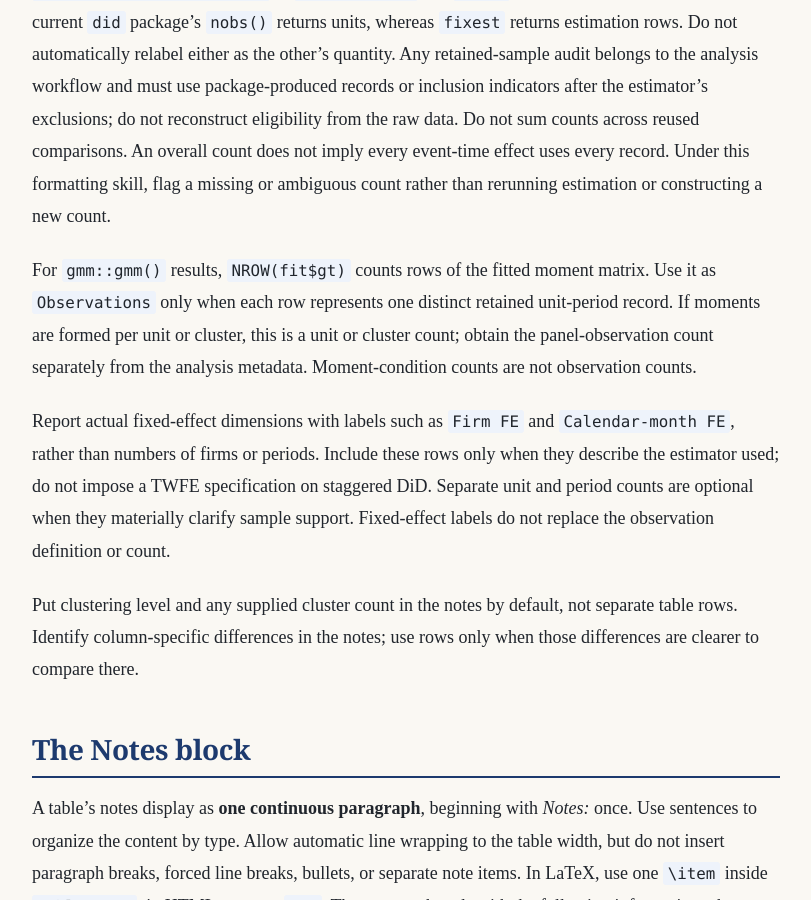
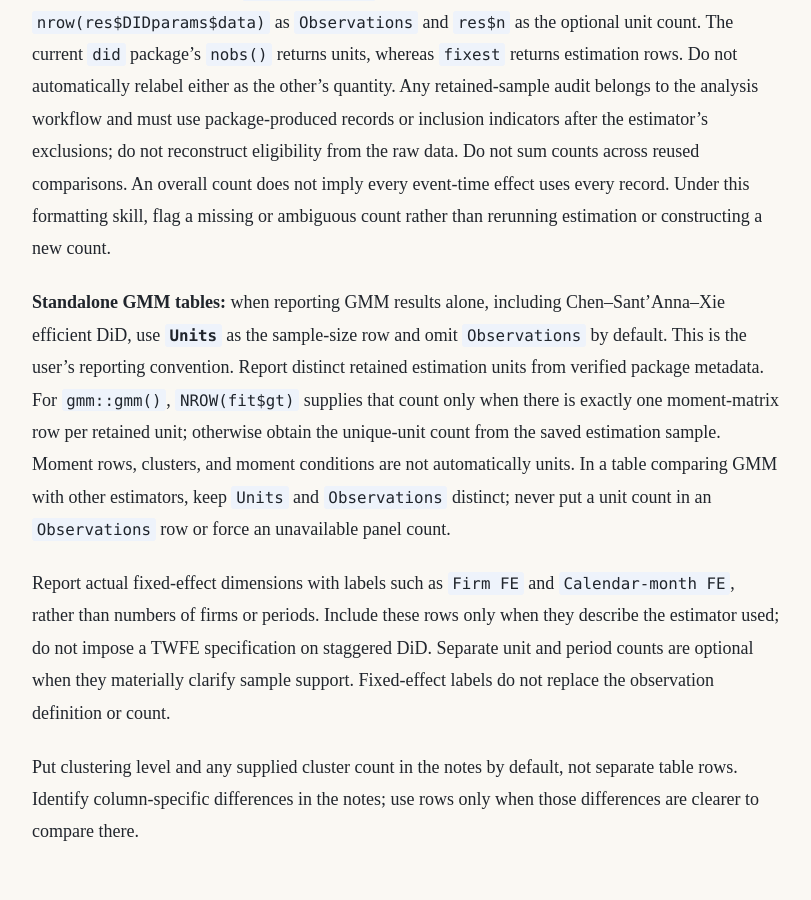
Before and after one commit to KaiGu2024/KaiGu2024.github.io, a Jekyll site: the page built from docs/skills/tables/SKILL.md, in a window 1280 px wide and 900 px high, scrolled down 4166 px. Shown: the whole window, without its empty margins (234-1045 px from the left). Built offline with Jekyll 4.4.1, drawn with Linux system fonts in a browser that asks for light colours; some of the changed text lies outside the part shown.

Commit message:
report units in standalone GMM tables

```diff
--- a/docs/skills/tables/SKILL.md
+++ b/docs/skills/tables/SKILL.md
@@ -63,7 +63,7 @@ A table is read, not glanced at: it exists to let the reader find an exact numbe
 
 ## Estimation observations and specification rows
 
-Use the row label **`Observations`**, meaning estimation observations, with a count for each specification. Do not label it `N` or append `(unit-periods)`. Define the observation unit in the notes when needed, for example, "Observations are firm-months."
+Use the row label **`Observations`**, meaning estimation observations, with a count for each specification, except for standalone GMM reporting below. Do not label it `N` or append `(unit-periods)`. Define the observation unit in the notes when needed, for example, "Observations are firm-months."
 
 For panel DiD, distinguish only these two cases:
 
@@ -74,7 +74,7 @@ Estimation observations need not equal the number of units multiplied by the num
 
 Obtain counts from the R estimator's verified accessor or saved sample metadata, following the [DiD package guidance](../did/guidance/r-packages-and-sample-counts.md). For panel `did::att_gt()` results, the analysis should supply `nrow(res$DIDparams$data)` as `Observations` and `res$n` as the optional unit count. The current `did` package's `nobs()` returns units, whereas `fixest` returns estimation rows. Do not automatically relabel either as the other's quantity. Any retained-sample audit belongs to the analysis workflow and must use package-produced records or inclusion indicators after the estimator's exclusions; do not reconstruct eligibility from the raw data. Do not sum counts across reused comparisons. An overall count does not imply every event-time effect uses every record. Under this formatting skill, flag a missing or ambiguous count rather than rerunning estimation or constructing a new count.
 
-For `gmm::gmm()` results, `NROW(fit$gt)` counts rows of the fitted moment matrix. Use it as `Observations` only when each row represents one distinct retained unit-period record. If moments are formed per unit or cluster, this is a unit or cluster count; obtain the panel-observation count separately from the analysis metadata. Moment-condition counts are not observation counts.
+**Standalone GMM tables:** when reporting GMM results alone, including Chen–Sant'Anna–Xie efficient DiD, use **`Units`** as the sample-size row and omit `Observations` by default. This is the user's reporting convention. Report distinct retained estimation units from verified package metadata. For `gmm::gmm()`, `NROW(fit$gt)` supplies that count only when there is exactly one moment-matrix row per retained unit; otherwise obtain the unique-unit count from the saved estimation sample. Moment rows, clusters, and moment conditions are not automatically units. In a table comparing GMM with other estimators, keep `Units` and `Observations` distinct; never put a unit count in an `Observations` row or force an unavailable panel count.
 
 Report actual fixed-effect dimensions with labels such as `Firm FE` and `Calendar-month FE`, rather than numbers of firms or periods. Include these rows only when they describe the estimator used; do not impose a TWFE specification on staggered DiD. Separate unit and period counts are optional when they materially clarify sample support. Fixed-effect labels do not replace the observation definition or count.
 
@@ -142,7 +142,7 @@ Keep each estimate attached to its source outcome, specification, sample, uncert
 
 Two layers, in order:
 
-**Journal rules (mechanical):** header rows (`\toprule`, column titles, `\midrule`); coefficient rows with SE in parentheses (or below, per journal); significance stars per the journal's convention; summary rows (`\midrule`, then `Observations`, R² when applicable); `\bottomrule`; notes line (`\multicolumn{...}{l}{\textit{Notes:} ...}`).
+**Journal rules (mechanical):** header rows (`\toprule`, column titles, `\midrule`); coefficient rows with SE in parentheses (or below, per journal); significance stars per the journal's convention; summary rows (`\midrule`, then `Observations`, or `Units` for standalone GMM, R² when applicable); `\bottomrule`; notes line (`\multicolumn{...}{l}{\textit{Notes:} ...}`).
 
 **Design pass (presentation):** identify the comparison readers need to make, then choose row/column orientation or stacked panels to support it. Relabel cryptic variable names (ask the user when a name is ambiguous — never guess what an abbreviation means); name the substantive outcome in the header and move measurement qualifications into the notes. Set a consistent decimal count per column; allocate width for complete estimates and intervals, wrapping labels and headers before adjusting padding; demote controls to a panel if the headline rows are crowded. The design pass changes labels, layout, and decimal display — never the underlying values (see Non-negotiable rule 1).
 
@@ -152,7 +152,7 @@ Two layers, in order:
 - Every estimate remains paired with the correct outcome, specification, sample, uncertainty, and note after reordering or relabeling; an unchanged collection of numbers is insufficient
 - Every star matches its p-value per the journal's convention
 - Column count is consistent across all rows (no `&` mismatches)
-- Sample counts preserved exactly, with `Observations` verified to mean estimation observations for each column; necessary observation definitions and applicable clustering appear in notes, and FE rows describe the actual specification
+- Sample counts preserved exactly, with `Observations` verified to mean estimation observations, or `Units` verified to count retained units for standalone GMM; necessary sample definitions and applicable clustering appear in notes, and FE rows describe the actual specification
 - Decimal count consistent within each column; no value silently re-rounded beyond the requested display precision
 - Headers identify the substantive outcomes and necessary units; measurement qualifications in notes remain grounded in the source
 - In the rendered table, peer column headings with different line counts are vertically centered within their shared row, preserve their horizontal alignment, and sit below any separate higher-level group-heading row
```
Also changed, not shown: docs/skills/did/assets/trial-record.md (+1 -1 lines), docs/skills/did/guidance/r-packages-and-sample-counts.md (+7 -3 lines).
